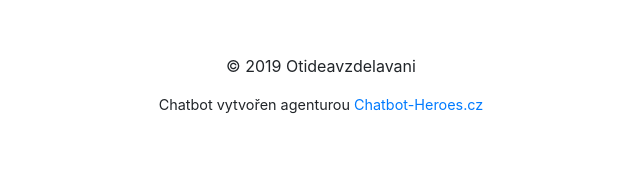
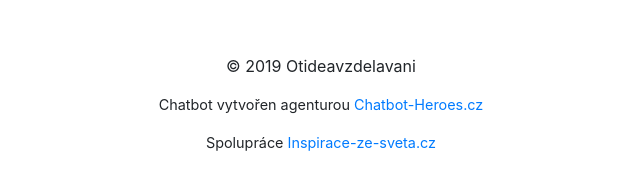
Before and after one commit to Caebixus/Karlinske-ucebny.cz, a Django app: page / in a window 1280 px wide. Shown: the part 6281-6475 px from the top of the page, without its empty margins (319-959 px from the left). Before the commit the page ends 6394 px from the top, so only its background shows below. Run offline with Django 3.2, Linux system fonts and the light colour scheme; some libraries are stand-ins or nearby versions.

Commit message:
inspirace backlink

```diff
--- a/homepage/templates/base.html
+++ b/homepage/templates/base.html
@@ -143,6 +143,7 @@
   <br>
   <p>&copy; 2019 Otideavzdelavani</p>
   <p style="font-size:90%;">Chatbot vytvořen agenturou <a href="https://chatbot-heroes.cz/">Chatbot-Heroes.cz</a></p>
+  <p style="font-size:90%;">Spolupráce <a href="https://inspirace-ze-sveta.cz/">Inspirace-ze-sveta.cz</a></p>
 </div>
 <br>
 
```
